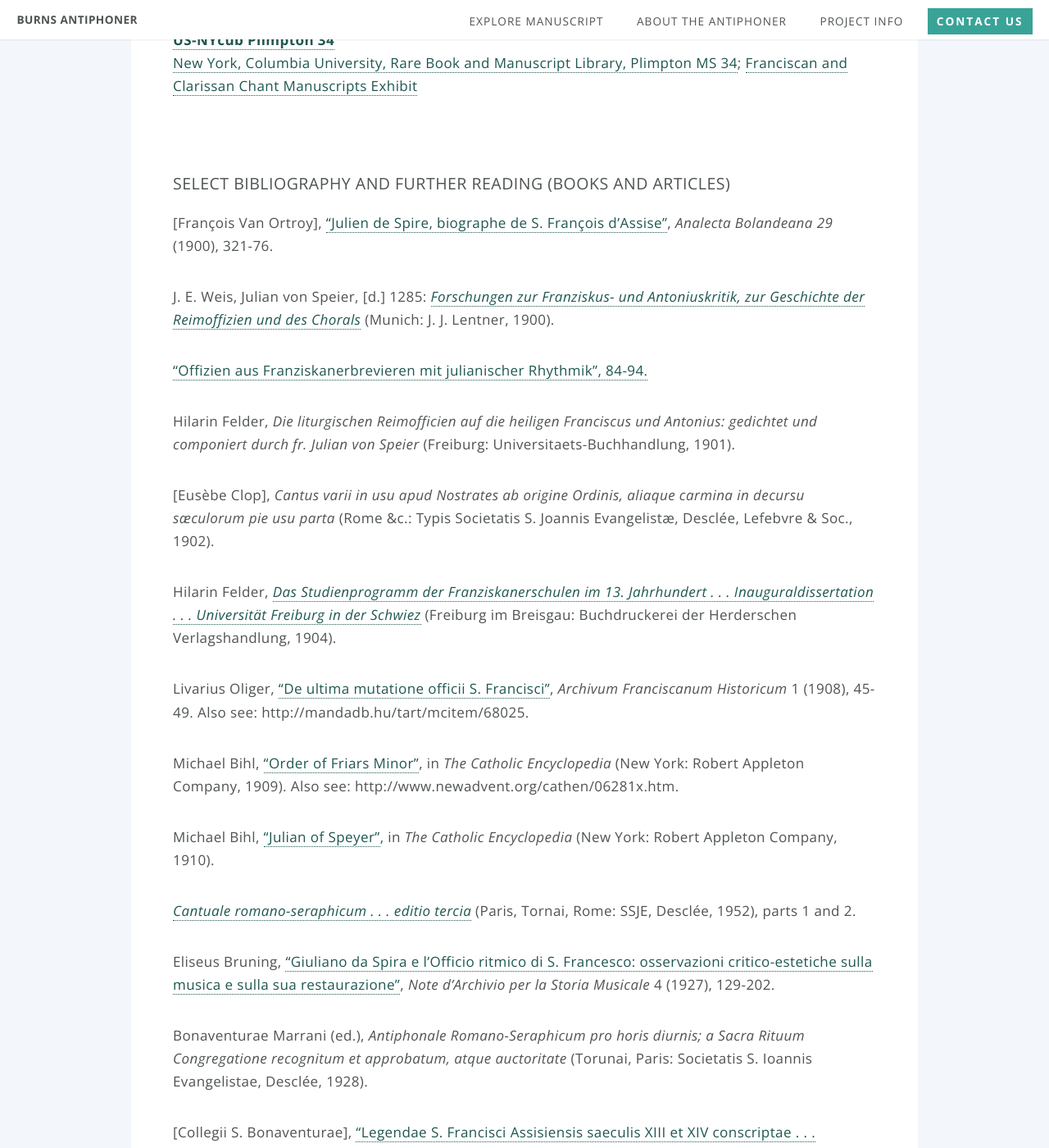
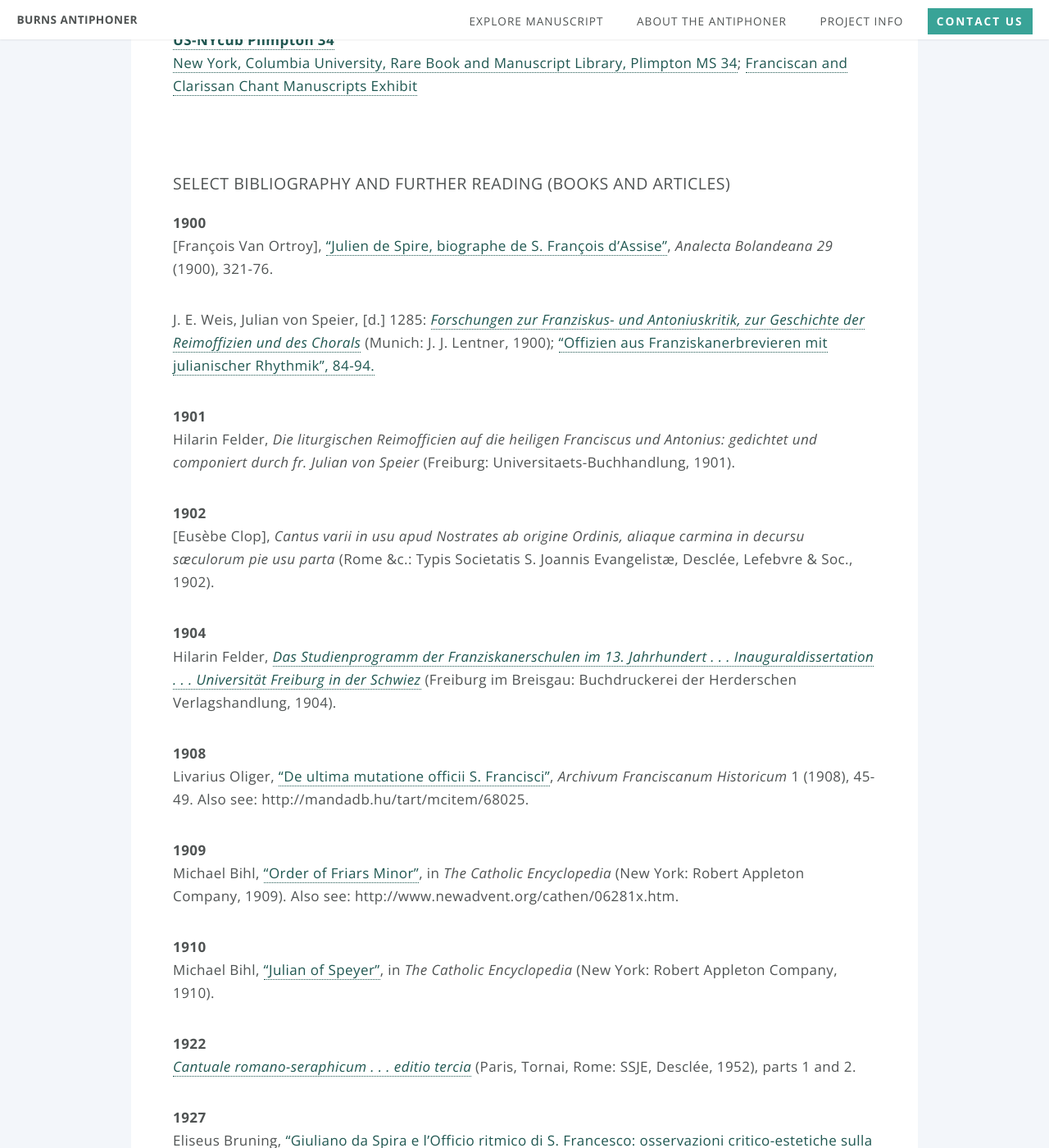
Before and after one commit to BCDigSchol/antiphoner-site, a Jekyll site: the page built from resources.html, in a window 1280 px wide and 1400 px high, scrolled down 978 px. Shown: the whole window at 82% size. Built offline with Jekyll 4.4.1, drawn with Linux system fonts in a browser that asks for light colours; some of the changed text lies outside the part shown.

Commit message:
editorial changes

```diff
--- a/resources.html
+++ b/resources.html
@@ -41,75 +41,107 @@ permalink: /resources/
 
 <section>
 <h3><strong>Select bibliography and further reading (books and articles)</strong></h3>
-<ul>[François Van Ortroy], <a href="https://archive.org/stream/AnalectaBollandiana1900a/Analecta_Bollandiana_19#page/n325/mode/2up" target="_blank">“Julien de Spire, biographe de S. François d’Assise”</a>, <span style="font-style:italic">Analecta Bolandeana 29</span> (1900), 321-76.</ul>
+<ul><span style="font-weight:bold">1900</span>
+<li>[François Van Ortroy], <a href="https://archive.org/stream/AnalectaBollandiana1900a/Analecta_Bollandiana_19#page/n325/mode/2up" target="_blank">“Julien de Spire, biographe de S. François d’Assise”</a>, <span style="font-style:italic">Analecta Bolandeana 29</span> (1900), 321-76.</li>
+</ul>
 
-<ul>J. E. Weis, Julian von Speier, [d.] 1285: <a href="https://archive.org/details/MN41805ucmf_2" target="_blank"><span style="font-style:italic">Forschungen zur Franziskus- und Antoniuskritik, zur Geschichte der Reimoffizien und des Chorals</span></a> (Munich: J. J. Lentner, 1900).</ul>
+<ul> J. E. Weis, Julian von Speier, [d.] 1285: <a href="https://archive.org/details/MN41805ucmf_2" target="_blank"><span style="font-style:italic">Forschungen zur Franziskus- und Antoniuskritik, zur Geschichte der Reimoffizien und des Chorals</span></a> (Munich: J. J. Lentner, 1900); <a href="https://archive.org/stream/MN41805ucmf_2#page/n89/mode/2up" target="_blank">“Offizien aus Franziskanerbrevieren mit julianischer Rhythmik”, 84-94.</a></ul>
 
-<ul><a href="https://archive.org/stream/MN41805ucmf_2#page/n89/mode/2up" target="_blank">“Offizien aus Franziskanerbrevieren mit julianischer Rhythmik”, 84-94.</a></ul>
+<ul><span style="font-weight:bold">1901</span>
+  <li> Hilarin Felder, <span style="font-style:italic">Die liturgischen Reimofficien auf die heiligen Franciscus und Antonius: gedichtet und componiert durch fr. Julian von Speier</span> (Freiburg: Universitaets-Buchhandlung, 1901).</li>
+  </ul>
 
-<ul>Hilarin Felder, <span style="font-style:italic">Die liturgischen Reimofficien auf die heiligen Franciscus und Antonius: gedichtet und componiert durch fr. Julian von Speier</span> (Freiburg: Universitaets-Buchhandlung, 1901).</ul>
+<ul><span style="font-weight:bold">1902</span>
+  <li>[Eusèbe Clop], <span style="font-style:italic">Cantus varii in usu apud Nostrates ab origine Ordinis, aliaque carmina in decursu sæculorum pie usu parta</span> (Rome &c.: Typis Societatis S. Joannis Evangelistæ, Desclée, Lefebvre & Soc., 1902).</li>
+  </ul>
 
-<ul>[Eusèbe Clop], <span style="font-style:italic">Cantus varii in usu apud Nostrates ab origine Ordinis, aliaque carmina in decursu sæculorum pie usu parta</span> (Rome &c.: Typis Societatis S. Joannis Evangelistæ, Desclée, Lefebvre & Soc., 1902).</ul>
+<ul><span style="font-weight:bold">1904</span>
+  <li>Hilarin Felder, <a href="https://archive.org/details/dasstudienprogr00feldgoog" target="_blank"><span style="font-style:italic">Das Studienprogramm der Franziskanerschulen im 13. Jahrhundert . . . Inauguraldissertation . . . Universität Freiburg in der Schwiez</span></a> (Freiburg im Breisgau: Buchdruckerei der Herderschen Verlagshandlung, 1904).</li>
+</ul>
 
-<ul>Hilarin Felder, <a href="https://archive.org/details/dasstudienprogr00feldgoog" target="_blank"><span style="font-style:italic">Das Studienprogramm der Franziskanerschulen im 13. Jahrhundert . . . Inauguraldissertation . . . Universität Freiburg in der Schwiez</span></a> (Freiburg im Breisgau: Buchdruckerei der Herderschen Verlagshandlung, 1904).</ul>
+<ul><span style="font-weight:bold">1908</span>
+  <li>Livarius Oliger, <a href="http://www.europeana.eu/portal/record/2048104/68025.html" target="_blank">“De ultima mutatione officii S. Francisci”</a>, <span style="font-style:italic">Archivum Franciscanum Historicum</span> 1 (1908), 45-49. Also see: http://mandadb.hu/tart/mcitem/68025.</li>
+</ul>
 
-<ul>Livarius Oliger, <a href="http://www.europeana.eu/portal/record/2048104/68025.html" target="_blank">“De ultima mutatione officii S. Francisci”</a>, <span style="font-style:italic">Archivum Franciscanum Historicum</span> 1 (1908), 45-49. Also see: http://mandadb.hu/tart/mcitem/68025.</ul>
+<ul><span style="font-weight:bold">1909</span>
+  <li>Michael Bihl, <a href="http://www.newadvent.org/cathen/06281a.htm" target="_blank">“Order of Friars Minor”</a>, in <span style="font-style:italic">The Catholic Encyclopedia</span> (New York: Robert Appleton Company, 1909). Also see: http://www.newadvent.org/cathen/06281x.htm.</li>
+  </ul>
 
-<ul>Michael Bihl, <a href="http://www.newadvent.org/cathen/06281a.htm" target="_blank">“Order of Friars Minor”</a>, in <span style="font-style:italic">The Catholic Encyclopedia</span> (New York: Robert Appleton Company, 1909). Also see: http://www.newadvent.org/cathen/06281x.htm.</ul>
+<ul><span style="font-weight:bold">1910</span>
+  <li>Michael Bihl, <a href="http://www.newadvent.org/cathen/08558a.htm" target="_blank">“Julian of Speyer”</a>, in <span style="font-style:italic">The Catholic Encyclopedia</span> (New York: Robert Appleton Company, 1910).</li>
+</ul>
 
-<ul>Michael Bihl, <a href="http://www.newadvent.org/cathen/08558a.htm" target="_blank">“Julian of Speyer”</a>, in <span style="font-style:italic">The Catholic Encyclopedia</span> (New York: Robert Appleton Company, 1910).</ul>
+<ul><span style="font-weight:bold">1922</span>
+  <li><a href="https://archive.org/details/CantualeRomano-seraphicumParsIIi1922" target="_blank"><span style="font-style:italic">Cantuale romano-seraphicum . . . editio tercia</span></a> (Paris, Tornai, Rome: SSJE, Desclée, 1952), parts 1 and 2.</li>
+</ul>
 
-<ul><a href="https://archive.org/details/CantualeRomano-seraphicumParsIIi1922" target="_blank"><span style="font-style:italic">Cantuale romano-seraphicum . . . editio tercia</span></a> (Paris, Tornai, Rome: SSJE, Desclée, 1952), parts 1 and 2.</ul>
+  <ul><span style="font-weight:bold">1927</span>
+    <li>Eliseus Bruning, <a href="http://www.europeana.eu/portal/record/2048088/oai_www_internetculturale_it_metaoaicat_oai_www_lacasadellamusica_it_6_PR0164_DL1927_1_4.html" target="_blank">“Giuliano da Spira e l’Officio ritmico di S. Francesco: osservazioni critico-estetiche sulla musica e sulla sua restaurazione”</a>, <span style="font-style:italic">Note d’Archivio per la Storia Musicale</span> 4 (1927), 129-202.</li>
+  </ul>
 
-  <ul>Eliseus Bruning, <a href="http://www.europeana.eu/portal/record/2048088/oai_www_internetculturale_it_metaoaicat_oai_www_lacasadellamusica_it_6_PR0164_DL1927_1_4.html" target="_blank">“Giuliano da Spira e l’Officio ritmico di S. Francesco: osservazioni critico-estetiche sulla musica e sulla sua restaurazione”</a>, <span style="font-style:italic">Note d’Archivio per la Storia Musicale</span> 4 (1927), 129-202.</ul>
+<ul><span style="font-weight:bold">1928</span>
+  <li>Bonaventurae Marrani (ed.), <span style="font-style:italic">Antiphonale Romano-Seraphicum pro horis diurnis; a Sacra Rituum Congregatione recognitum et approbatum, atque auctoritate</span> (Torunai, Paris:  Societatis S. Ioannis Evangelistae, Desclée, 1928).</li>
+</ul>
 
-<ul>Bonaventurae Marrani (ed.), <span style="font-style:italic">Antiphonale Romano-Seraphicum pro horis diurnis; a Sacra Rituum Congregatione recognitum et approbatum, atque auctoritate</span> (Torunai, Paris:  Societatis S. Ioannis Evangelistae, Desclée, 1928).</ul>
+<ul><span style="font-weight:bold">1936</span>
+  <li> [Collegii S. Bonaventurae], <a href="http://gallica.bnf.fr/ark:/12148/bpt6k5497127m" target="_blank">“Legendae S. Francisci Assisiensis saeculis XIII et XIV conscriptae . . . Fasciculus 4: Fr. Iulianus Spirensis, O.F.M. Vita S. Francisci et officium rhythmicum aliorum missae et sequentiae . . .”</a>, <span style="font-style:italic">Analecta Franciscana</span> 10/4 (1936).</li>
+</ul>
 
-<ul>[Collegii S. Bonaventurae], <a href="http://gallica.bnf.fr/ark:/12148/bpt6k5497127m" target="_blank">“Legendae S. Francisci Assisiensis saeculis XIII et XIV conscriptae . . . Fasciculus 4: Fr. Iulianus Spirensis, O.F.M. Vita S. Francisci et officium rhythmicum aliorum missae et sequentiae . . .”</a>, <span style="font-style:italic">Analecta Franciscana</span> 10/4 (1936).</ul>
+  <ul><span style="font-weight:bold">1941</span>
+    <li>Michael Bihl, <span style="font-style:italic">Statuta generalia ordinis edita in capitulis generalibus celebratis Narbonae an. 1260, Assisii an. 1279 atque Parisiis an. 1292</span>: (editio critica et synoptica) (Ad Claras Aquas, Florentiae: Collegii S. Bonaventurae, 1941).</li>
+  </ul>
 
-  <ul>Michael Bihl, <span style="font-style:italic">Statuta generalia ordinis edita in capitulis generalibus celebratis Narbonae an. 1260, Assisii an. 1279 atque Parisiis an. 1292</span>: (editio critica et synoptica) (Ad Claras Aquas, Florentiae: Collegii S. Bonaventurae, 1941).</ul>
+<ul><span style="font-weight:bold">1949</span>
+  <li>S. J. P. van Dijk, “The Breviary of St. Francis”, <span style="font-style:italic">Franciscan Studies</span> 9 (1949), 13.</li>
+</ul>
 
-<ul>S. J. P. van Dijk, “The Breviary of St. Francis”, <span style="font-style:italic">Franciscan Studies</span> 9 (1949), 13.</ul>
+<ul><span style="font-weight:bold">1951</span>
+  <li>Elisio Bruning, <span style="font-style:italic">Cantuale romano-seraphicum</span> (Paris, Tornai, Rome: SSJE, Desclée, 1951).</li>
+  </ul>
 
-<ul>Elisio Bruning, <span style="font-style:italic">Cantuale romano-seraphicum</span> (Paris, Tornai, Rome: SSJE, Desclée, 1951).</ul>
+<ul><span style="font-weight:bold">1952</span>
+  <li> S. J. P. van Dijk, “The liturgical legislation of the Franciscan rules”, <span style="font-style:italic">Franciscan Studies</span> 12/2 (1952), 176-95.</li>
+</ul>
 
-<ul>S. J. P. van Dijk, “The liturgical legislation of the Franciscan rules”, <span style="font-style:italic">Franciscan Studies</span> 12/2 (1952), 176-95.</ul>
+<ul><span style="font-weight:bold">1954</span>
+  <li>S. J. P. van Dijk, “Some manuscripts of the earliest Franciscan liturgy [1]”, <span style="font-style:italic">Franciscan Studies</span> 14 (1954), 225-64.</li>
+</ul>
 
-<ul>S. J. P. van Dijk, “Some manuscripts of the earliest Franciscan liturgy [1]”, <span style="font-style:italic">Franciscan Studies</span> 14 (1954), 225-64.</ul>
+<ul><span style="font-weight:bold">1954a</span>
+  <li>Aurelianus [S. J. P.] van Dijk, “Il culto di Santa Chiara nel medio evo”, in <span style="font-style:italic">Santa Chiara d’Assisi, studia e cronaca del VIIo centenario 1253-1953</span> (Assisi: Comitato Centrale per VII Centenario Morte S. Chiara, 1954), 155-205.</li>
+</ul>
 
-<ul>Aurelianus [S. J. P.] van Dijk, “Il culto di Santa Chiara nel medio evo”, in <span style="font-style:italic">Santa Chiara d’Assisi, studia e cronaca del VIIo centenario 1253-1953</span> (Assisi: Comitato Centrale per VII Centenario Morte S. Chiara, 1954), 155-205.</ul>
+<ul><span style="font-weight:bold">1956</span> S. J. P. van Dijk, “Some manuscripts of the earliest Franciscan liturgy [2]”, <span style="font-style:italic">Franciscan Studies</span> 16 (1956), 60-99.</ul>
 
-<ul>S. J. P. van Dijk, “Some manuscripts of the earliest Franciscan liturgy [2]”, <span style="font-style:italic">Franciscan Studies</span> 16 (1956), 60-99.</ul>
+<ul><span style="font-weight:bold">1960</span> Giuseppe Abate, “Il primitivo breviario francescano (1224-1227)”, <span style="font-style:italic">Miscellanea Francescana</span> 60 (1960), 47-240.</ul>
 
-<ul>Giuseppe Abate, “Il primitivo breviario francescano (1224-1227)”, <span style="font-style:italic">Miscellanea Francescana</span> 60 (1960), 47-240.</ul>
+<ul><span style="font-weight:bold">1960</span> S. J. P. van Dijk and Joan Hazelden Walker, <span style="font-style:italic">The origins of the modern Roman liturgy: the liturgy of the papal court and the Franciscan order in the thirteenth century</span> (London: Darton, Longman and Todd; Westminster, Md.: Newman Press, 1960).</ul>
 
-<ul>S. J. P. van Dijk and Joan Hazelden Walker, <span style="font-style:italic">The origins of the modern Roman liturgy: the liturgy of the papal court and the Franciscan order in the thirteenth century</span> (London: Darton, Longman and Todd; Westminster, Md.: Newman Press, 1960).</ul>
+<ul><span style="font-weight:bold">1961</span> <span style="font-style:italic">The Liber usualis with introduction and rubrics in English edited by the Benedictines of Solesmes</span> (Tournai, New York: Desclee Company, 1961).</ul>
 
-<ul><span style="font-style:italic">The Liber usualis with introduction and rubrics in English edited by the Benedictines of Solesmes</span> (Tournai, New York: Desclee Company, 1961).</ul>
+<ul><span style="font-weight:bold">1963</span> S. J. P. Van Dijk, <span style="font-style:italic">Sources of the modern Roman liturgy: the ordinals by Haymo of Faversham and related documents (1243-1307)</span> (Leiden: E. J. Brill, 1963), 2 vols.</ul>
 
-<ul>S. J. P. Van Dijk, <span style="font-style:italic">Sources of the modern Roman liturgy: the ordinals by Haymo of Faversham and related documents (1243-1307)</span> (Leiden: E. J. Brill, 1963), 2 vols.</ul>
+<ul><span style="font-weight:bold">1991</span> John Harper, <span style="font-style:italic">The forms and orders of Western liturgy from the tenth to the eighteenth century: a historical introduction and guide for students and musicians</span> (Oxford: Clarendon Press, 1991).</ul>
 
-<ul>John Harper, <span style="font-style:italic">The forms and orders of Western liturgy from the tenth to the eighteenth century: a historical introduction and guide for students and musicians</span> (Oxford: Clarendon Press, 1991).</ul>
+<ul><span style="font-weight:bold">1991</span> Miri Rubin, <span style="font-style:italic">Corpus Christi: the eucharist in late medieval culture</span> (Cambridge: Cambridge University Press, 1991).</ul>
 
-<ul>Miri Rubin, <span style="font-style:italic">Corpus Christi: the eucharist in late medieval culture</span> (Cambridge: Cambridge University Press, 1991).</ul>
+<ul><span style="font-weight:bold">1992</span> Michel Huglo, “Notated performance practises in Parisian chant manuscripts of the thirteenth century”, <span style="font-style:italic">Plainsong in the age of polyphony</span> (Cambridge: Cambridge University Press, 1992), 32-44.</ul>
 
-<ul>Michel Huglo, “Notated performance practises in Parisian chant manuscripts of the thirteenth century”, <span style="font-style:italic">Plainsong in the age of polyphony</span> (Cambridge: Cambridge University Press, 1992), 32-44.</ul>
+<ul><span style="font-weight:bold">1997</span> Emilie Julia Wingo Shinnick, <span style="font-style:italic">The manuscript Assisi, Biblioteca Del Sacro Convento, Ms. 695: a codicological and repertorial study</span> (Ph.D dissertation, University of Texas at Austin, 1997).</ul>
 
-<ul>Emilie Julia Wingo Shinnick, <span style="font-style:italic">The manuscript Assisi, Biblioteca Del Sacro Convento, Ms. 695: a codicological and repertorial study</span> (Ph.D dissertation, University of Texas at Austin, 1997).</ul>
+<ul><span style="font-weight:bold">2001</span> Andrew Hughes, “Late medieval plainchant for the divine office”, in Reinhard Strohm and Bonnie J. Blackburn (eds), <span style="font-style:italic">The new Oxford history of music, vol. 3, part 1, new edition: music as concept and practice in the late middle ages</span> (Oxford: Oxford University Press, 2001), 31-96, esp. 66-74.</ul>
 
-<ul>Andrew Hughes, “Late medieval plainchant for the divine office”, in Reinhard Strohm and Bonnie J. Blackburn (eds), <span style="font-style:italic">The new Oxford history of music, vol. 3, part 1, new edition: music as concept and practice in the late middle ages</span> (Oxford: Oxford University Press, 2001), 31-96, esp. 66-74.</ul>
+<ul><span style="font-weight:bold">2003</span> Andrew W. Mitchell, <span style="font-style:italic">The chant of the earliest Franciscan liturgy</span> (Ph.D. dissertation, University of Western Ontario, 2003).</ul>
 
-<ul>Andrew W. Mitchell, <span style="font-style:italic">The chant of the earliest Franciscan liturgy</span> (Ph.D. dissertation, University of Western Ontario, 2003).</ul>
+<ul><span style="font-weight:bold">2006</span> Barbara R. Walters et al. (Vincent Justus Corrigan, Peter T. Ricketts), <span style="font-style:italic">The feast of Corpus Christi</span> (University Park: Pennsylvania State University Press, 2006).</ul>
 
-<ul>Barbara R. Walters et al. (Vincent Justus Corrigan, Peter T. Ricketts), <span style="font-style:italic">The feast of Corpus Christi</span> (University Park: Pennsylvania State University Press, 2006).</ul>
+<ul><span style="font-weight:bold">2009</span> David Hiley, <span style="font-style:italic">Gregorian chant (Cambridge introductions to music)</span> (Cambridge: Cambridge University Press, 2009).</ul>
 
-<ul>David Hiley, <span style="font-style:italic">Gregorian chant (Cambridge introductions to music)</span> (Cambridge: Cambridge University Press, 2009).</ul>
+<ul><span style="font-weight:bold">2011</span> John Haines (ed.), <span style="font-style:italic">The calligraphy of medieval music</span> (Turnhout: Brepols, 2011).</ul>
 
-<ul>John Haines (ed.), <span style="font-style:italic">The calligraphy of medieval music</span> (Turnhout: Brepols, 2011).</ul>
+<ul><span style="font-weight:bold">2014</span> Margot Fassler, <span style="font-style:italic">Anthology for music in the medieval West</span> (New York: W. W. Norton, 2014).</ul>
 
-<ul>Margot Fassler, <span style="font-style:italic">Anthology for music in the medieval West</span> (New York: W. W. Norton, 2014).</ul>
-
-<ul>Fabien Guilloux, <a href="http://www.musmed.fr/CMN/statofm1.htm" target="_blank">Les décisions relatives à la liturgie et au chant chez les Franciscains (1217-1307).</a></ul>
+<ul><span style="font-weight:bold">n.d.</span> Fabien Guilloux, <a href="http://www.musmed.fr/CMN/statofm1.htm" target="_blank">Les décisions relatives à la liturgie et au chant chez les Franciscains (1217-1307).</a></ul>
 
 
 
--- a/structure.html
+++ b/structure.html
@@ -17,17 +17,17 @@ permalink: /structure/
 
 <p>The antiphoner is large enough to have been stood on a lectern and used by a group to sing from in choir, as in the illustration above. However, with its relatively small size, and the layout of 10 staves per page, it differs markedly from the much larger size and deluxe format of contemporary Italian Franciscan choirbooks, a notable example of which is a 1328 Franciscan antiphonal from Rimini (<a href="http://library.sl.nsw.gov.au/record=b1750805~S2" target="_blank">AU-Ssl 273)</a>. A roughly proportional comparison of the two books, showing their respective copies of the first matins responsory in the common of several martyrs, <span style="font-style:italic">Absterget deus omnem lacrimam</span>, is shown below, the full size of the pages of the Rimini book 525 mm high, those of Burns 300 mm.</p>
 
-<p>Inside the leather covered boards that form its covers, the book now consists of 119 vellum parchment folios. Of these, the first 114 form the main body the manuscript, the text copied largely by two scribes, and the music by three, with the exception of some late additions and corrections. As can be seen clearly in the margins, each page was ruled with dry-point guidelines. Ten 4-line staves were then drawn on each page in red ink. The words or text of the chant were probably then entered next in black ink, usually but not always resting on a drypoint guideline; after this the music was entered.<br />
-
 <figure>
   <p><img src="/img/rimini-34v-a1687094h.jpg" alt="Riimini Antiphonal" style="float: left; height:40%; width:40%; margin-right: 1%; margin-bottom:0.5 em; ">
-  <p><img src="/img/98v-198.jpg" alt="Burns Antiphonal" style="float: right; height:40%; width:40%; margin-right: 1%; margin-bottom:0.5 em; ">
+  <p><img src="/img/98v-198.jpg" alt="Burns Antiphonal" style="float: right; height:30%; width:30%; margin-right: 1%; margin-bottom:0.5 em; ">
   <p style="clear:both;"></p>
 
   <figcaption>
 <p>Rimini antiphonal, <a class="link_ref" href="http://acms.sl.nsw.gov.au/album/ItemViewer.aspx?itemid=826819&amp;suppress=N&amp;imgindex=94" target="_blank">AU-Ssl 273, fol. 34<span style="font-style:italic">v</span></a><span style="color:808080">, and </span>Burns antiphonal, <a href="http://mlib.bc.edu/diva/98v">fol. 98<span style="font-style:italic">v</span></a>: in each case, the responsory <span style="font-style:italic">Absterget</span> begins on the third staff from the top</p>
 </figcaption>
 </figure>
+
+<p>Inside the leather covered boards that form its covers, the book now consists of 119 vellum parchment folios. Of these, the first 114 form the main body the manuscript, the text copied largely by two scribes, and the music by three, with the exception of some late additions and corrections. As can be seen clearly in the margins, each page was ruled with dry-point guidelines. Ten 4-line staves were then drawn on each page in red ink. The words or text of the chant were probably then entered next in black ink, usually but not always resting on a drypoint guideline; after this the music was entered.<br />
 
  <p>As tabulated below, two text scribes and three music scribes copied the proper and common cycles that form the bulk of the main manuscript. Whether any of the text scribes were also the music scribes remains unclear. The fact that text hand 1 appears in part 1A and part 2 with both music hand 1 and music hand 2 does however indicate that at least two scribes were involved in copying these sections, possibly three. Likewise, pending closer scientific examination, text hand 2 and music hand 3 could have been produced by either one scribe, or two different scribes.</p>
 
```
Also changed, not shown: description.html (+7 -5 lines), index.html (+3 -5 lines), novices-guide.html (+3 -3 lines).
